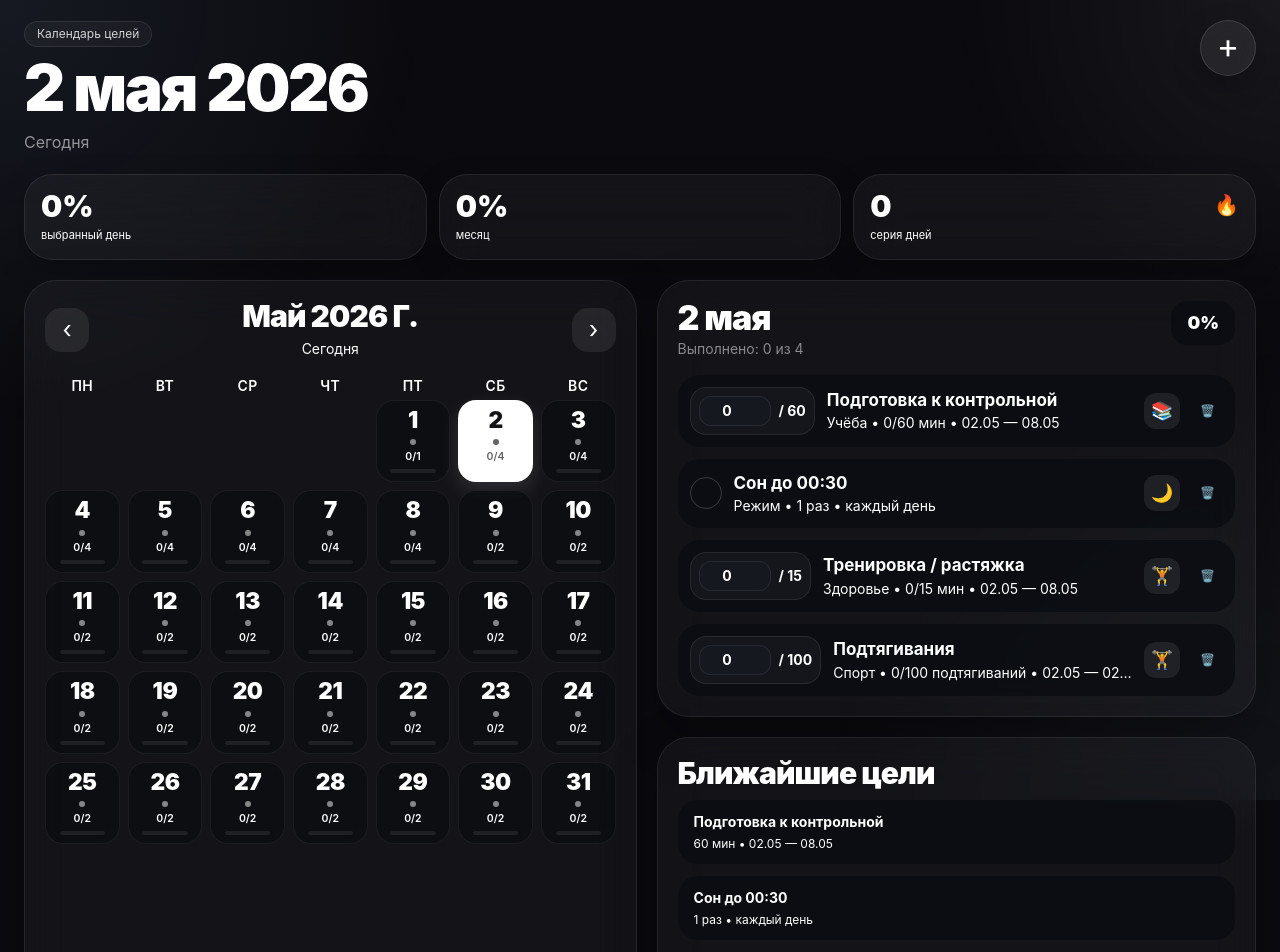
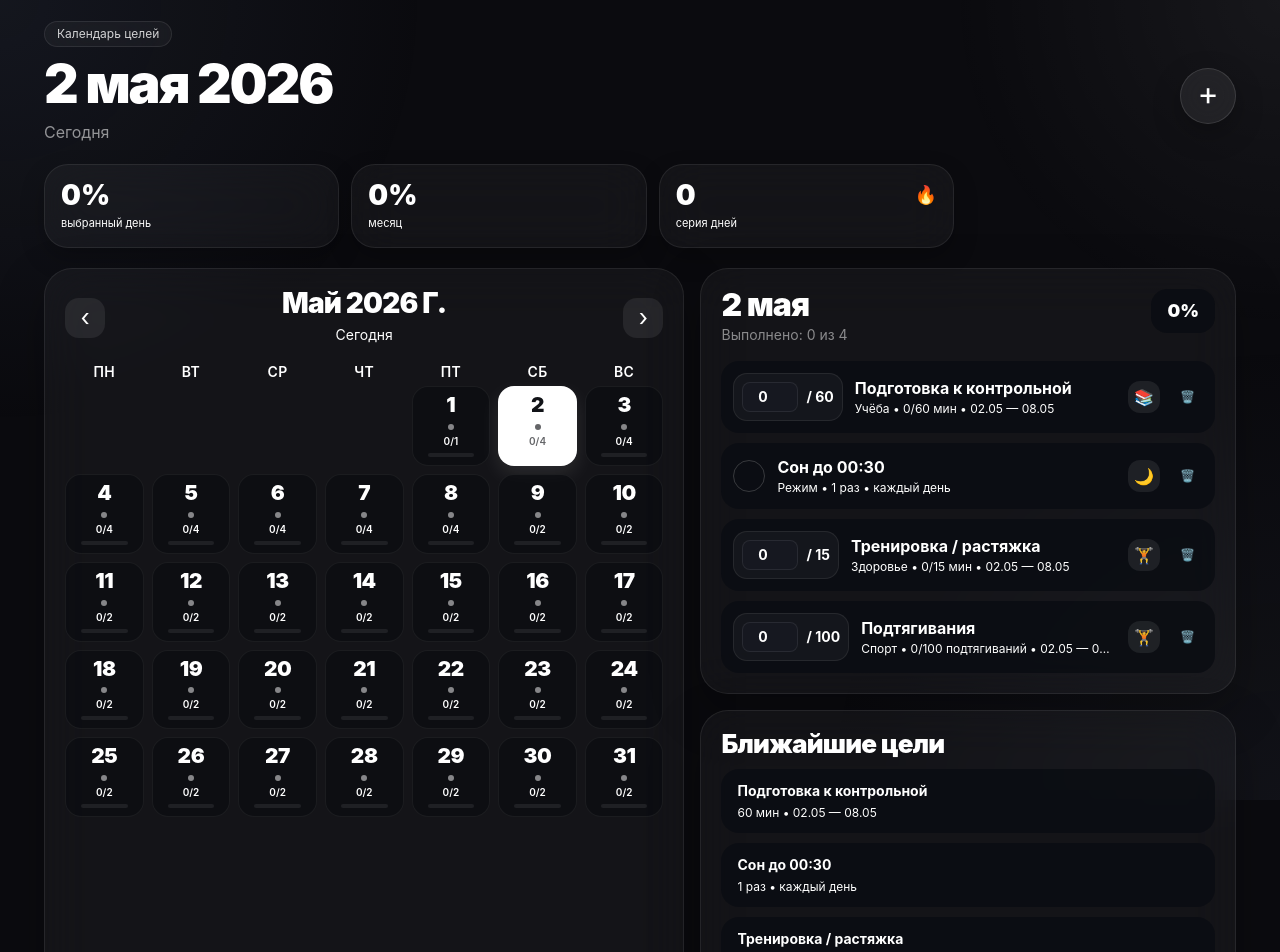
Before and after one commit to KVL777gg/goal-calendar, a React (Vite) app in the folder goal-calendar/: page / in a window 1280 px wide. Shown: the top 952 px of the page. Built offline with nearby package versions, Linux system fonts and the light colour scheme.

Commit message:
Add files via upload

```diff
--- a/goal-calendar/package.json
+++ b/goal-calendar/package.json
@@ -1,7 +1,7 @@
 {
   "name": "goal-calendar",
   "private": true,
-  "version": "1.0.7",
+  "version": "1.0.8",
   "type": "module",
   "scripts": {
     "dev": "vite",
--- a/goal-calendar/src/App.jsx
+++ b/goal-calendar/src/App.jsx
@@ -1,6 +1,6 @@
 import React, { useEffect, useMemo, useState } from "react";
 
-const STORAGE_KEY = "goal-calendar-apple-edge-plus-v1";
+const STORAGE_KEY = "goal-calendar-apple-narrow-cards-v1";
 const MONTHS_RU = [
   "января","февраля","марта","апреля","мая","июня",
   "июля","августа","сентября","октября","ноября","декабря"
@@ -175,6 +175,7 @@ function safeLoadData() {
     if (typeof localStorage === "undefined") return defaultData();
     const keys = [
       STORAGE_KEY,
+      "goal-calendar-apple-edge-plus-v1",
       "goal-calendar-graphite-manual-v1",
       "goal-calendar-charcoal-date-v1",
       "goal-calendar-black-gray-v1",
@@ -211,7 +212,6 @@ function runSelfTests() {
   const jan2024 = getMonthDays(new Date(2024, 0, 1));
   console.assert(jan2024.filter(Boolean).length === 31, "January 2024 should have 31 days");
   console.assert(jan2024[0]?.getDate() === 1, "January 2024 starts on Monday");
-  console.assert(formatLongDate(new Date(2026, 4, 2)) === "2 мая 2026", "Header date should not include 'г.'");
   const goal = normalizeGoal({ measureType: "count", targetValue: 100, unitLabel: "подтягиваний" });
   console.assert(countProgressLabel(goal, { [goal.id]: 25 }).includes("25/100"), "Manual count should work");
 }
@@ -219,13 +219,13 @@ if (typeof console !== "undefined") runSelfTests();
 
 function StatCard({ value, label, icon = null }) {
   return (
-    <div className="rounded-[28px] border border-white/[0.08] bg-white/[0.04] px-4 py-4 backdrop-blur-xl shadow-[0_10px_30px_rgba(0,0,0,0.22)]">
+    <div className="rounded-[24px] border border-white/[0.08] bg-white/[0.04] px-4 py-4 backdrop-blur-xl shadow-[0_10px_24px_rgba(0,0,0,0.22)]">
       <div className="flex items-start justify-between gap-2">
         <div>
-          <div className="text-[30px] font-black leading-none text-white">{value}</div>
+          <div className="text-[28px] font-black leading-none text-white">{value}</div>
           <div className="mt-2 text-[11px] leading-tight text-white/52">{label}</div>
         </div>
-        {icon ? <div className="text-xl">{icon}</div> : null}
+        {icon ? <div className="text-lg">{icon}</div> : null}
       </div>
     </div>
   );
@@ -423,14 +423,15 @@ export default function App() {
 
   return (
     <div className="min-h-screen bg-[#0b0b0f] text-white">
-      <div className="pointer-events-none fixed inset-0 bg-[radial-gradient(circle_at_top_left,rgba(75,90,120,0.18),transparent_28%),radial-gradient(circle_at_top_right,rgba(255,255,255,0.06),transparent_22%),radial-gradient(circle_at_bottom_right,rgba(71,78,94,0.14),transparent_30%)]" />
-      <main className="relative mx-auto max-w-[1320px] px-4 pb-10 pt-5 sm:px-6">
-        <header className="mb-5 grid gap-4 xl:grid-cols-[1fr_auto] xl:items-start">
+      <div className="pointer-events-none fixed inset-0 bg-[radial-gradient(circle_at_top_left,rgba(75,90,120,0.15),transparent_28%),radial-gradient(circle_at_top_right,rgba(255,255,255,0.05),transparent_22%),radial-gradient(circle_at_bottom_right,rgba(71,78,94,0.12),transparent_30%)]" />
+
+      <main className="relative mx-auto max-w-[1240px] px-4 pb-10 pt-5 sm:px-6">
+        <header className="mb-5 flex items-start justify-between gap-4">
           <div className="min-w-0">
             <div className="mb-3 inline-flex items-center rounded-full border border-white/[0.09] bg-white/[0.04] px-3 py-1 text-xs text-white/80 backdrop-blur-xl">
               Календарь целей
             </div>
-            <h1 className="text-[clamp(2.35rem,5vw,4.3rem)] font-black leading-[0.92] tracking-[-0.04em] text-white">
+            <h1 className="text-[clamp(2.15rem,4.2vw,3.9rem)] font-black leading-[0.92] tracking-[-0.04em] text-white">
               {formatLongDate(selectedDate)}
             </h1>
             <button type="button" onClick={goToday} className="mt-3 text-left text-base text-white/55">
@@ -441,33 +442,44 @@ export default function App() {
           <button
             type="button"
             onClick={openAddForm}
-            className="justify-self-start xl:justify-self-end flex h-14 w-14 items-center justify-center rounded-full border border-white/[0.12] bg-white/[0.07] text-[34px] leading-none text-white backdrop-blur-xl shadow-[0_10px_28px_rgba(0,0,0,0.25)] transition hover:bg-white/[0.10] active:scale-95"
+            className="mt-12 hidden shrink-0 items-center justify-center rounded-full border border-white/[0.12] bg-white/[0.07] text-[32px] leading-none text-white backdrop-blur-xl shadow-[0_10px_28px_rgba(0,0,0,0.25)] transition hover:bg-white/[0.10] active:scale-95 md:flex h-14 w-14"
             aria-label="Добавить цель"
           >
             <span className="block -translate-y-[2px]">+</span>
           </button>
         </header>
 
-        <section className="mb-5 grid grid-cols-1 gap-3 sm:grid-cols-3">
+        <div className="mb-4 md:hidden">
+          <button
+            type="button"
+            onClick={openAddForm}
+            className="flex h-14 w-14 items-center justify-center rounded-full border border-white/[0.12] bg-white/[0.07] text-[32px] leading-none text-white backdrop-blur-xl shadow-[0_10px_28px_rgba(0,0,0,0.25)] transition hover:bg-white/[0.10] active:scale-95"
+            aria-label="Добавить цель"
+          >
+            <span className="block -translate-y-[2px]">+</span>
+          </button>
+        </div>
+
+        <section className="mb-5 grid grid-cols-1 gap-3 sm:grid-cols-3 xl:max-w-[910px]">
           <StatCard value={`${progress}%`} label="выбранный день" />
           <StatCard value={`${monthStats.percent}%`} label="месяц" />
           <StatCard value={String(streak)} label="серия дней" icon="🔥" />
         </section>
 
-        <div className="grid gap-5 lg:grid-cols-[1.28fr_0.82fr]">
-          <section className="rounded-[32px] border border-white/[0.08] bg-white/[0.04] p-4 backdrop-blur-xl shadow-[0_18px_50px_rgba(0,0,0,0.25)] sm:p-5">
+        <div className="grid gap-4 lg:grid-cols-[1.36fr_0.74fr]">
+          <section className="rounded-[28px] border border-white/[0.08] bg-white/[0.04] p-4 backdrop-blur-xl shadow-[0_18px_50px_rgba(0,0,0,0.25)] sm:p-5">
             <div className="mb-4 flex items-center justify-between">
               <button
                 type="button"
                 onClick={() => moveMonth(-1)}
-                className="flex h-11 w-11 items-center justify-center rounded-[16px] bg-white/[0.08] text-2xl text-white transition hover:bg-white/[0.11]"
+                className="flex h-10 w-10 items-center justify-center rounded-[14px] bg-white/[0.08] text-2xl text-white transition hover:bg-white/[0.11]"
                 aria-label="Предыдущий месяц"
               >
                 ‹
               </button>
 
               <div className="text-center">
-                <div className="text-[30px] font-black leading-none tracking-[-0.03em] capitalize text-white">{formatMonth(viewDate)}</div>
+                <div className="text-[28px] font-black leading-none tracking-[-0.03em] capitalize text-white">{formatMonth(viewDate)}</div>
                 <button type="button" onClick={goToday} className="mt-2 text-sm text-white/48">
                   Сегодня
                 </button>
@@ -476,7 +488,7 @@ export default function App() {
               <button
                 type="button"
                 onClick={() => moveMonth(1)}
-                className="flex h-11 w-11 items-center justify-center rounded-[16px] bg-white/[0.08] text-2xl text-white transition hover:bg-white/[0.11]"
+                className="flex h-10 w-10 items-center justify-center rounded-[14px] bg-white/[0.08] text-2xl text-white transition hover:bg-white/[0.11]"
                 aria-label="Следующий месяц"
               >
                 ›
@@ -502,22 +514,22 @@ export default function App() {
                     type="button"
                     disabled={!day}
                     onClick={() => day && setSelectedKey(key)}
-                    className={`rounded-[18px] px-1 py-2 text-center transition active:scale-[0.98] sm:min-h-[5rem] ${
+                    className={`rounded-[16px] px-1 py-2 text-center transition active:scale-[0.98] sm:min-h-[4.6rem] ${
                       !day
                         ? "pointer-events-none opacity-0"
                         : isSelected
-                          ? "bg-white text-[#111317] shadow-[0_8px_20px_rgba(255,255,255,0.12)]"
+                          ? "bg-white text-[#111317] shadow-[0_8px_20px_rgba(255,255,255,0.10)]"
                           : "border border-white/[0.06] bg-[#0b0c11]/70 text-white hover:bg-white/[0.06]"
                     } ${isToday && !isSelected ? "ring-1 ring-[#7ba3ff]/45" : ""}`}
                   >
                     {day && (
                       <>
-                        <div className="text-[clamp(1rem,3.7vw,1.42rem)] font-black leading-none tracking-[-0.02em]">{day.getDate()}</div>
+                        <div className="text-[clamp(0.98rem,3.3vw,1.3rem)] font-black leading-none tracking-[-0.02em]">{day.getDate()}</div>
                         <div className={`mx-auto mt-2 h-1.5 w-1.5 rounded-full ${isSelected ? "bg-[#111317]/65" : "bg-white/50"}`} />
-                        <div className={`mt-1 text-[10.5px] font-semibold ${isSelected ? "text-[#111317]/65" : "text-white/58"}`}>
+                        <div className={`mt-1 text-[10px] font-semibold ${isSelected ? "text-[#111317]/65" : "text-white/58"}`}>
                           {stats.done}/{stats.active}
                         </div>
-                        <div className={`mx-auto mt-1 h-1 w-[70%] overflow-hidden rounded-full ${isSelected ? "bg-black/12" : "bg-white/[0.08]"}`}>
+                        <div className={`mx-auto mt-1 h-1 w-[68%] overflow-hidden rounded-full ${isSelected ? "bg-black/12" : "bg-white/[0.08]"}`}>
                           <div className={`h-full rounded-full ${isSelected ? "bg-[#111317]/72" : "bg-[#7ba3ff]"}`} style={{ width: `${stats.progress}%` }} />
                         </div>
                       </>
@@ -528,12 +540,12 @@ export default function App() {
             </div>
           </section>
 
-          <aside className="space-y-5">
-            <section className="rounded-[32px] border border-white/[0.08] bg-white/[0.04] p-4 backdrop-blur-xl shadow-[0_18px_50px_rgba(0,0,0,0.25)] sm:p-5">
+          <aside className="space-y-4">
+            <section className="rounded-[28px] border border-white/[0.08] bg-white/[0.04] p-4 backdrop-blur-xl shadow-[0_18px_50px_rgba(0,0,0,0.25)] sm:p-5">
               <div className="mb-4 flex items-start justify-between gap-3">
                 <div>
-                  <h2 className="text-[34px] font-black leading-none tracking-[-0.03em] text-white">
-                    {selectedDate.getDate()} {MONTHS_RU[selectedDate.getMonth()]}
+                  <h2 className="text-[32px] font-black leading-none tracking-[-0.03em] text-white">
+                    {selectedDate.getDate()} {["янв","фев","мар","апр","мая","июн","июл","авг","сен","окт","ноя","дек"][selectedDate.getMonth()]}
                   </h2>
                   <p className="mt-1 text-sm text-white/50">Выполнено: {completedToday} из {activeGoals.length}</p>
                 </div>
@@ -542,9 +554,9 @@ export default function App() {
                 </div>
               </div>
 
-              <div className="space-y-3">
+              <div className="space-y-2.5">
                 {activeGoals.length === 0 && (
-                  <div className="rounded-[22px] border border-white/[0.06] bg-[#0b0d13]/80 p-4 text-sm text-white/50">
+                  <div className="rounded-[18px] border border-white/[0.06] bg-[#0b0d13]/80 p-4 text-sm text-white/50">
                     На этот день целей пока нет.
                   </div>
                 )}
@@ -555,15 +567,15 @@ export default function App() {
                   const countValue = getGoalStoredValue(goal, selectedCompletions);
 
                   return (
-                    <div key={goal.id} className="flex items-center gap-3 rounded-[22px] bg-[#0b0d13]/85 px-3 py-3">
+                    <div key={goal.id} className="flex items-center gap-3 rounded-[18px] bg-[#0b0d13]/85 px-3 py-3">
                       {countMode ? (
-                        <div className="flex shrink-0 items-center gap-2 rounded-[16px] border border-white/[0.08] bg-white/[0.04] px-2 py-2">
+                        <div className="flex shrink-0 items-center gap-2 rounded-[14px] border border-white/[0.08] bg-white/[0.04] px-2 py-2">
                           <input
                             type="number"
                             min="0"
                             value={countValue}
                             onChange={(event) => setCountGoal(goal.id, event.target.value)}
-                            className="w-[72px] rounded-xl border border-white/[0.08] bg-[#161820] px-2 py-1 text-center text-sm font-bold text-white outline-none focus:border-[#7ba3ff]"
+                            className="w-[56px] rounded-lg border border-white/[0.08] bg-[#161820] px-2 py-1 text-center text-sm font-bold text-white outline-none focus:border-[#7ba3ff]"
                           />
                           <div className={`text-sm font-bold ${done ? "text-white/58" : "text-white"}`}>
                             / {goal.targetValue}
@@ -583,13 +595,13 @@ export default function App() {
                       )}
 
                       <div className="min-w-0 flex-1">
-                        <div className={`truncate text-[17px] font-bold ${done ? "text-white/45 line-through" : "text-white"}`}>{goal.title}</div>
-                        <div className="truncate text-xs text-white/42 sm:text-sm">
+                        <div className={`truncate text-[16px] font-bold ${done ? "text-white/45 line-through" : "text-white"}`}>{goal.title}</div>
+                        <div className="truncate text-[12px] text-white/42">
                           {goal.category} • {countMode ? countProgressLabel(goal, selectedCompletions) : goal.targetText} • {displayDateRange(goal)}
                         </div>
                       </div>
 
-                      <div className="grid h-9 w-9 shrink-0 place-items-center rounded-xl bg-white/[0.08] text-lg">
+                      <div className="grid h-8 w-8 shrink-0 place-items-center rounded-xl bg-white/[0.08] text-base">
                         {goalIcon(goal)}
                       </div>
 
@@ -607,11 +619,11 @@ export default function App() {
               </div>
             </section>
 
-            <section className="rounded-[32px] border border-white/[0.08] bg-white/[0.04] p-4 backdrop-blur-xl shadow-[0_18px_50px_rgba(0,0,0,0.25)] sm:p-5">
-              <h2 className="mb-3 text-[30px] font-black leading-none tracking-[-0.03em] text-white">Ближайшие цели</h2>
-              <div className="space-y-3">
+            <section className="rounded-[28px] border border-white/[0.08] bg-white/[0.04] p-4 backdrop-blur-xl shadow-[0_18px_50px_rgba(0,0,0,0.25)] sm:p-5">
+              <h2 className="mb-3 text-[26px] font-black leading-none tracking-[-0.03em] text-white">Ближайшие цели</h2>
+              <div className="space-y-2.5">
                 {upcomingGoals.map((goal) => (
-                  <div key={goal.id} className="rounded-[20px] bg-[#0b0d13]/85 px-4 py-3">
+                  <div key={goal.id} className="rounded-[18px] bg-[#0b0d13]/85 px-4 py-3">
                     <div className="text-sm font-bold text-white">{goal.title}</div>
                     <div className="mt-1 text-xs text-white/42">
                       {goal.measureType === "count" ? `${goal.targetValue} ${goal.unitLabel}` : goal.targetText} • {displayDateRange(goal)}
@@ -621,14 +633,14 @@ export default function App() {
               </div>
             </section>
 
-            <section className="rounded-[32px] border border-white/[0.08] bg-white/[0.04] p-4 backdrop-blur-xl shadow-[0_18px_50px_rgba(0,0,0,0.25)] sm:p-5">
-              <h2 className="mb-3 text-[30px] font-black leading-none tracking-[-0.03em] text-white">Заметка дня</h2>
+            <section className="rounded-[28px] border border-white/[0.08] bg-white/[0.04] p-4 backdrop-blur-xl shadow-[0_18px_50px_rgba(0,0,0,0.25)] sm:p-5">
+              <h2 className="mb-3 text-[26px] font-black leading-none tracking-[-0.03em] text-white">Заметка дня</h2>
               <textarea
                 value={noteDraft}
                 onChange={(event) => saveNote(event.target.value)}
                 placeholder="Что важно сделать сегодня? Что помешало?"
                 rows={5}
-                className="w-full resize-none rounded-[22px] border border-white/[0.08] bg-[#0b0d13]/85 px-4 py-3 text-white outline-none placeholder:text-white/28 focus:border-[#7ba3ff]"
+                className="w-full resize-none rounded-[18px] border border-white/[0.08] bg-[#0b0d13]/85 px-4 py-3 text-white outline-none placeholder:text-white/28 focus:border-[#7ba3ff]"
               />
             </section>
           </aside>
@@ -637,7 +649,7 @@ export default function App() {
 
       {showAddForm && (
         <div className="fixed inset-0 z-50 flex items-end bg-black/65 p-3 backdrop-blur-sm sm:items-center sm:justify-center">
-          <section className="w-full rounded-[32px] border border-white/[0.08] bg-[#13151a]/95 p-4 shadow-2xl backdrop-blur-2xl sm:max-w-lg sm:p-6">
+          <section className="w-full rounded-[28px] border border-white/[0.08] bg-[#13151a]/95 p-4 shadow-2xl backdrop-blur-2xl sm:max-w-lg sm:p-6">
             <div className="mb-4 flex items-center justify-between gap-3">
               <h2 className="text-2xl font-black text-white">Новая цель</h2>
               <button
```
Also changed, not shown: 1 other file (tests, documents, lock files or other folders).
